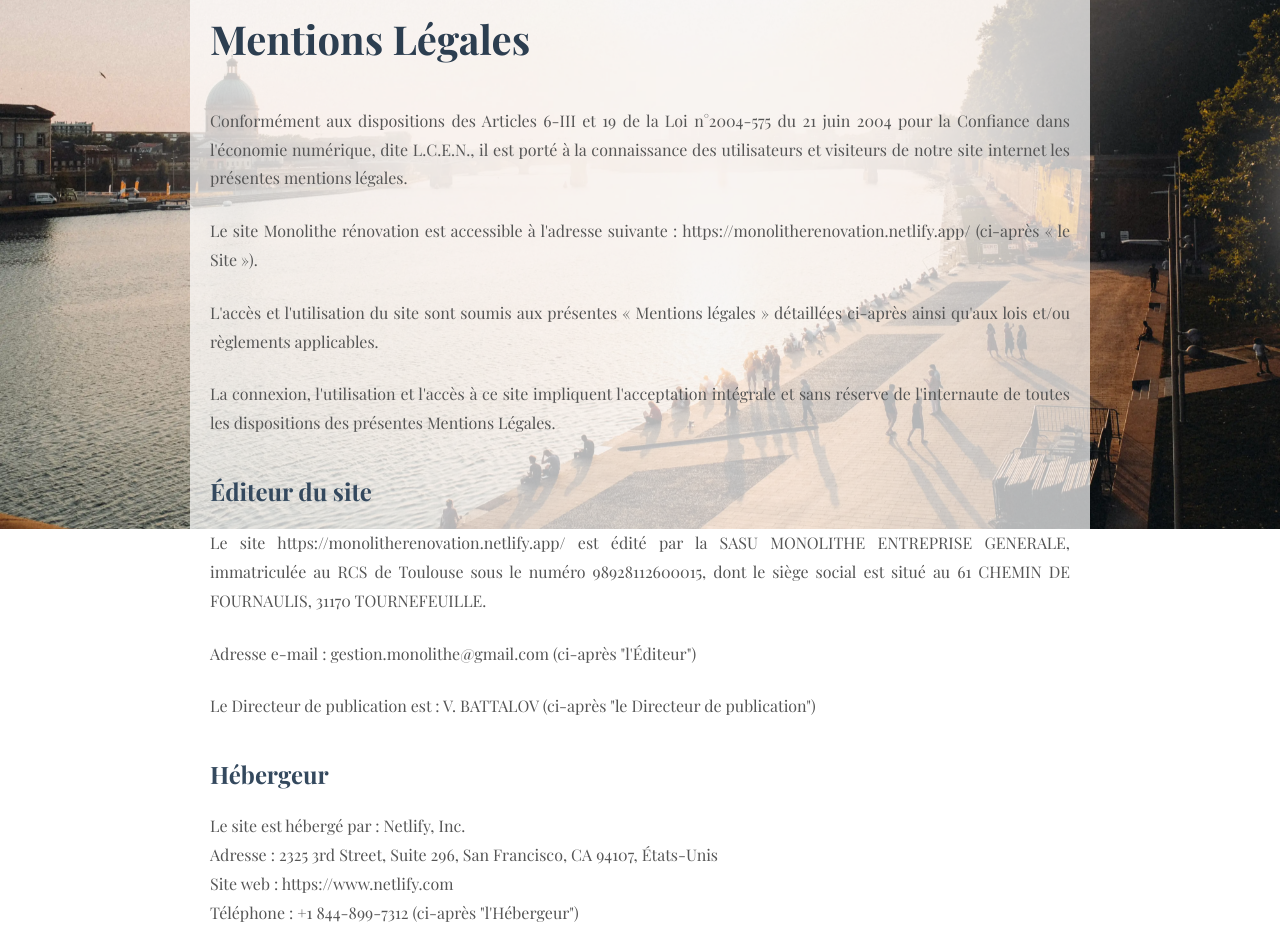
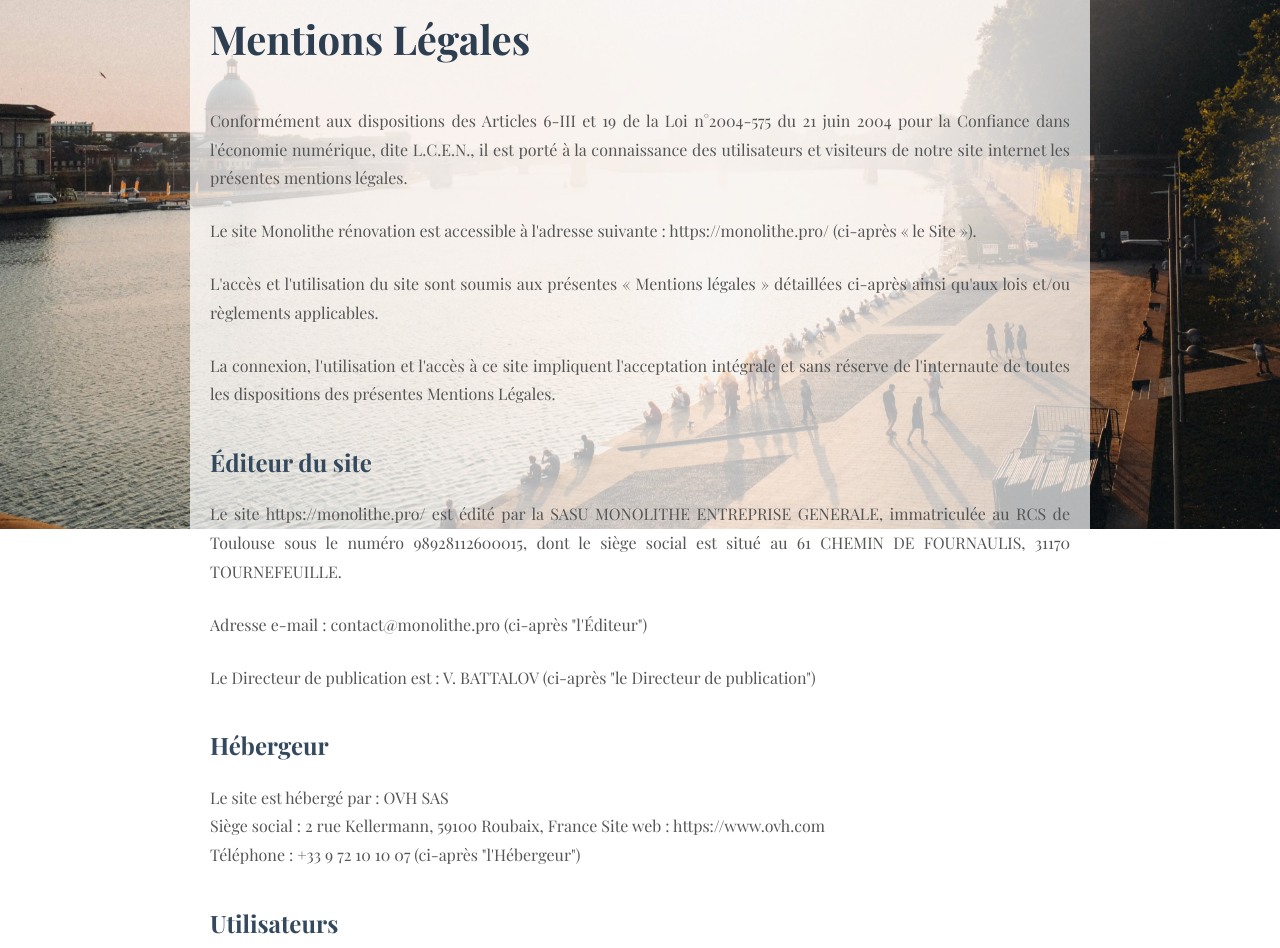
Before and after one commit to RGamz/monolithe, a website: page views/client/mentions-legales.html in a window 1280 px wide. Shown: the part 271-1219 px from the top of the page. Drawn offline with nearby package versions, Linux system fonts and the light colour scheme; files whose address does not match are found by name; a web font is replaced by a local one.

Commit message:
updated email and mentions legales

```diff
--- a/views/client/mentions-legales.html
+++ b/views/client/mentions-legales.html
@@ -23,7 +23,7 @@
 </p>
 
 <p>
-    Le site Monolithe rénovation est accessible à l'adresse suivante : <a href="https://monolitherenovation.netlify.app/" target="_blank">https://monolitherenovation.netlify.app/</a> (ci-après « le Site »).
+    Le site Monolithe rénovation est accessible à l'adresse suivante : <a href="https://monolithe.pro/" target="_blank">https://monolithe.pro/</a> (ci-après « le Site »).
 </p>
 
 <p>
@@ -37,11 +37,11 @@
 <h2>Éditeur du site</h2>
 
 <p>
-    Le site <a href="https://monolitherenovation.netlify.app/" target="_blank">https://monolitherenovation.netlify.app/</a> est édité par la SASU MONOLITHE ENTREPRISE GENERALE, immatriculée au RCS de Toulouse sous le numéro 98928112600015, dont le siège social est situé au 61 CHEMIN DE FOURNAULIS, 31170 TOURNEFEUILLE.
+    Le site <a href="https://monolithe.pro/" target="_blank">https://monolithe.pro/</a> est édité par la SASU MONOLITHE ENTREPRISE GENERALE, immatriculée au RCS de Toulouse sous le numéro 98928112600015, dont le siège social est situé au 61 CHEMIN DE FOURNAULIS, 31170 TOURNEFEUILLE.
 </p>
 
 <p>
-    Adresse e-mail : gestion.monolithe@gmail.com  (ci-après "l'Éditeur")
+    Adresse e-mail : contact@monolithe.pro  (ci-après "l'Éditeur")
 </p>
 
 <p>
@@ -51,10 +51,11 @@
 <h2>Hébergeur</h2>
 
 <p>
-    Le site est hébergé par : Netlify, Inc.<br>
-    Adresse : 2325 3rd Street, Suite 296, San Francisco, CA 94107, États-Unis<br>
-    Site web : <a href="https://www.netlify.com" target="_blank">https://www.netlify.com</a><br>
-    Téléphone : +1 844-899-7312 (ci-après "l'Hébergeur")
+
+    Le site est hébergé par : OVH SAS <br>
+    Siège social : 2 rue Kellermann, 59100 Roubaix, France
+    Site web : <a href="https://www.ovh.com" target="_blank">https://www.ovh.com</a><br>
+    Téléphone : +33 9 72 10 10 07 (ci-après "l'Hébergeur")
 </p>
 
 <h2>Utilisateurs</h2>
@@ -84,7 +85,7 @@
 </p>
 
 <p>
-    Pour faire usage de celui-ci, l'Utilisateur doit s'adresser à l'Éditeur en le contactant à l'adresse suivante : gestion.monolithe@gmail.com  ou par courrier adressé au siège social de l'Éditeur en précisant ses nom, prénom(s), adresse et adresse(s) e-mail.
+    Pour faire usage de celui-ci, l'Utilisateur doit s'adresser à l'Éditeur en le contactant à l'adresse suivante : contact@monolithe.pro  ou par courrier adressé au siège social de l'Éditeur en précisant ses nom, prénom(s), adresse et adresse(s) e-mail.
 </p>
 
 <h2>Cookies</h2>
```
Also changed, not shown: views/client/contact-us.html (+1 -1 lines), views/pro-landing/contact-us.html (+1 -1 lines).
